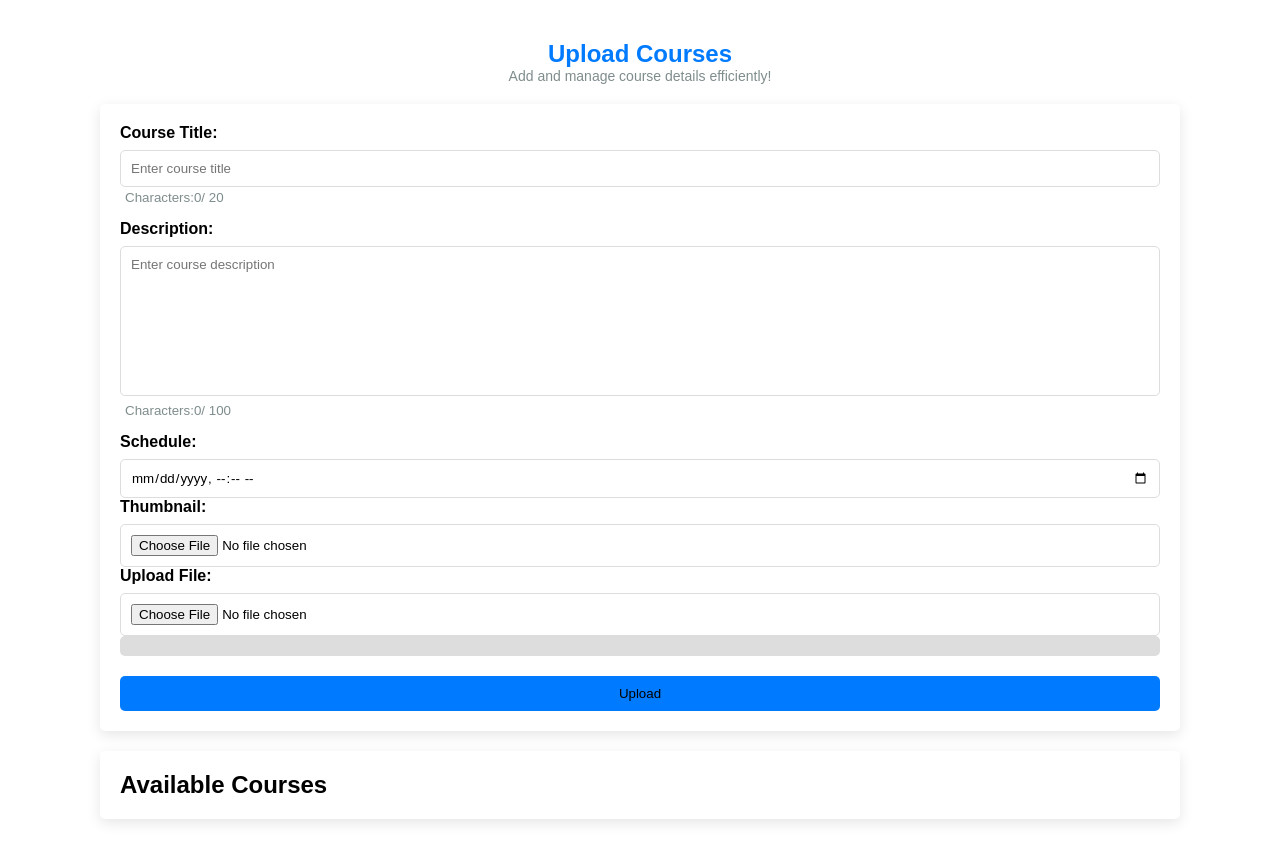
After one commit to hereisGits/G-Xpert, a PHP site: the page made by Admin/Manage Course/manage_course.html in a window 1280 px wide. The commit adds this page. Run offline with PHP 8.4, Linux system fonts and the light colour scheme.

Commit message:
update new features

```diff
--- a/Admin/Admin_Dashboard.php
+++ b/Admin/Admin_Dashboard.php
@@ -45,7 +45,7 @@ if (isset($_GET['page'])) {
         <ul>
             <li><a href="#" data-page="./Dashboard/dashboard.php"><i class="fa-solid fa-house"></i> Dashboard</a></li>
             <li><a href="#" data-page="./Manage users/manage_user.php"><i class="fa-solid fa-user-gear"></i> Manage Users</a></li>
-            <li><a href="#" data-page="./Manage courses/manage_courses.php"><i class="fa-solid fa-book-open"></i> Manage Courses</a></li>
+            <li><a href="#" data-page="./Manage course/manage_course.html"><i class="fa-solid fa-book-open"></i> Manage Courses</a></li>
             <li><a href="#" data-page="./Reports/reports.php"><i class="fa-solid fa-square-poll-vertical"></i> Reports</a></li>
             <li><a href="#" data-page="./Settings/settings.php"><i class="fa-solid fa-gears"></i> Settings</a></li>
         </ul>
--- /dev/null
+++ b/Admin/Manage Course/manage_course.html
@@ -0,0 +1,260 @@
+<!DOCTYPE html>
+<html lang="en">
+<head>
+<meta charset="UTF-8">
+<meta name="viewport" content="width=device-width, initial-scale=1.0">
+<title>Course Management System</title>
+<link href="https://fonts.googleapis.com/css2?family=Roboto:wght@400;700&display=swap" rel="stylesheet">
+<style>
+    :root {
+        --primary-color: #007bff;
+        --secondary-color: #00c6ff;
+        --background-color: #ffffff;
+        --text-color: #000000;
+        --border-color: #ddd;
+        --box-shadow: 0 4px 14px rgba(0, 0, 0, 0.1);
+        --border-radius: 5px;
+        --padding: 20px;
+    }
+    * {
+        margin: 0;
+        padding: 0;
+        box-sizing: border-box;
+        font-family: Arial, sans-serif;
+    }
+
+    .main-container {
+        max-width: 1200px;
+        margin: 0 auto;
+        background-color: #fff;
+        margin-top: 20px;
+        padding: 20px 40px;
+    }
+    .title h1 {
+        text-align: center;
+        font-size: 24px;
+        color: var(--primary-color);
+        margin: 0;
+    }
+    .title p {
+        text-align: center;
+        font-size: 14px;
+        color: #7f8c8d;
+    }
+    .card {
+        background: var(--white-color);
+        border-radius: var(--border-radius);
+        box-shadow: var(--box-shadow);
+        padding: var(--padding);
+        margin: 20px;
+    }
+    label {
+        display: block;
+        margin-bottom: 8px;
+        font-weight: bold;
+    }
+    input, textarea, button{
+        width: 100%;
+        padding: 10px;
+        border: 1px solid var(--border-color);
+        border-radius: var(--border-radius);
+        outline: none;
+        transition: box-shadow 0.4s ease;
+    }
+    input:hover, input:focus,
+    textarea:hover, textarea:focus{
+        box-shadow: 0 2px 10px rgba(0, 0, 0, 0.1);
+    }
+    .char-count{
+        font-size: smaller;
+        margin: 3px 0 15px 5px;
+        color: #7f8c8d;
+        display: flex;
+    }
+    .char-count .error{
+        margin-left: 5px;
+        display: none;
+        color: red;
+    }
+    textarea{
+        width: 100%;
+        height: 150px;
+        resize: none;
+        overflow-y: auto;
+        padding: 10px;
+    }
+    button {
+        background: var(--primary-color);
+        color: var(--white-color);
+        border: none;
+        cursor: pointer;
+        transition: background 0.3s;
+    }
+    button:hover {
+        background: #0056b3;
+    }
+    .progress-bar {
+        height: 20px;
+        background: var(--border-color);
+        border-radius: var(--border-radius);
+        overflow: hidden;
+        margin-bottom: 20px;
+    }
+    .progress-bar div {
+        height: 100%;
+        background: var(--primary-color);
+        width: 0;
+        transition: width 0.4s ease;
+    }
+    .course-list ul {
+        list-style: none;
+        padding: 0;
+    }
+    .course-list li {
+        background: #f9f9f9;
+        margin: 10px 0;
+        padding: 15px;
+        border: 1px solid var(--border-color);
+        border-radius: var(--border-radius);
+        display: flex;
+        justify-content: space-between;
+        align-items: center;
+    }
+</style>
+</head>
+<body>
+    <div class="main-container">
+        <div class="title">
+            <h1>Upload Courses</h1>
+            <p>Add and manage course details efficiently!</p>
+        </div>
+        <div  class="card">
+            <section id="form">
+                <form id="uploadForm">
+                    <label for="courseTitle">Course Title:</label>
+                    <input type="text" id="courseTitle" name="courseTitle" required placeholder="Enter course title">
+                    <div class="char-count">
+                        Characters: <span id="charCount">0</span> / 20
+                        <p id="T-error" class="error"> (Character limit exceeded!)</p>
+                    </div>
+
+                    <label for="description">Description:</label>
+                    <textarea id="description" name="description" required placeholder="Enter course description"></textarea>
+                    <div class="char-count">
+                        Characters: <span id="DecharCount">0</span> / 100
+                        <p id="D-error" class="error"> (Character limit exceeded!)</p>
+                    </div>
+
+                    <label for="schedule">Schedule:</label>
+                    <input type="datetime-local" id="schedule" name="schedule">
+
+                    <label for="thumbnail">Thumbnail:</label>
+                    <input type="file" id="thumbnail" name="thumbnail" accept="image/*" required>
+                    <img id="thumbnailPreview" style="display: none; max-width: 200px; margin-top: 10px;">
+
+                    <label for="fileUpload">Upload File:</label>
+                    <input type="file" id="fileUpload" name="fileUpload" accept=".pdf,.doc,.docx,.ppt,.pptx" required>
+
+                    <div class="progress-bar">
+                        <div></div>
+                    </div>
+
+                    <button type="submit">Upload</button>
+                </form>
+            </section>
+            <section id="video">
+            </section>
+
+        </div>
+
+        <section class="card course-list">
+            <h2>Available Courses</h2>
+            <ul id="courseList"></ul>
+        </section>
+    </div>
+
+    <script>
+        const titleInput = document.getElementById('courseTitle');
+        const descripInput = document.getElementById('description');
+
+        const titleCount = document.getElementById('charCount');
+        const descripCount = document.getElementById('DecharCount');
+
+        const titleErrorDisplay = document.getElementById('T-error');
+        const descErrorDisplay = document.getElementById('D-error');
+
+        titleInput.addEventListener('input', (e) => {
+            const charCount = e.target.value.length;
+
+            if (charCount <= 20) {
+                titleCount.textContent = charCount;
+            } else {
+                e.target.value = e.target.value.substring(0, 20); // Block extra input
+                titleErrorDisplay.style.display='block'
+            }
+        });
+
+
+        descripInput.addEventListener('input', (e) => {
+            const charCount = e.target.value.length;
+            if (charCount <= 100) {
+                descripCount.textContent = charCount;
+            } else {
+                e.target.value = e.target.value.substring(0, 100);
+                descErrorDisplay.style.display='block'
+            }
+        });
+
+        const uploadForm = document.getElementById('uploadForm');
+        const thumbnailInput = document.getElementById('thumbnail');
+        const thumbnailPreview = document.getElementById('thumbnailPreview');
+        const courseList = document.getElementById('courseList');
+
+        uploadForm.addEventListener('submit', (event) => {
+            event.preventDefault();
+
+            const title = document.getElementById('courseTitle').value;
+            const description = document.getElementById('description').value;
+            const schedule = document.getElementById('schedule').value;
+            const thumbnail = thumbnailInput.files[0];
+
+            if (!title || !description || !schedule || !thumbnail) {
+                alert('All fields are required!');
+                return;
+            }
+
+            const reader = new FileReader();
+            reader.onload = () => {
+                const li = document.createElement('li');
+                li.innerHTML = `
+                    <div>
+                        <img src="${reader.result}" alt="Thumbnail" style="width: 50px; height: 50px; border-radius: var(--border-radius);">
+                        <div>
+                            <strong>${title}</strong>
+                            <p>${description}</p>
+                            <small>Schedule: ${schedule}</small>
+                        </div>
+                    </div>
+                    <button onclick="this.closest('li').remove()">Delete</button>
+                `;
+                courseList.appendChild(li);
+            };
+            reader.readAsDataURL(thumbnail);
+
+            uploadForm.reset();
+        });
+
+        thumbnailInput.addEventListener('change', (event) => {
+            const file = event.target.files[0];
+            if (file) {
+                const reader = new FileReader();
+                reader.onload = () => {
+                    thumbnailPreview.src = reader.result;
+                    thumbnailPreview.style.display = 'block';
+                };
+                reader.readAsDataURL(file);
+            }
+        });
+    </script>
+</body>
+</html>
```
Also changed, not shown: 1 other file.
